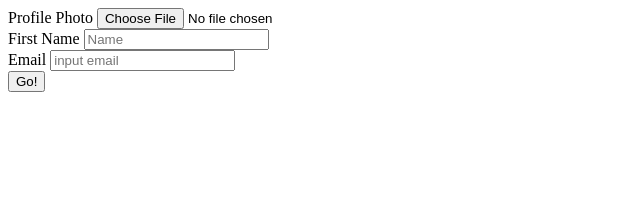
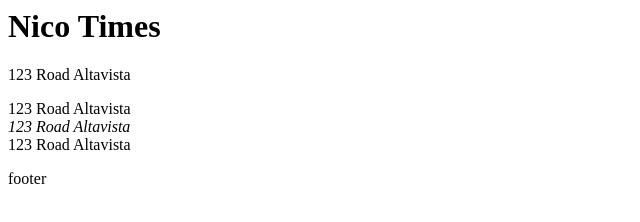
Before and after one commit to beduty/kokoa-clone, a plain HTML site: page home.html in a window 1280 px wide. Shown: the whole page, without its empty margins (0-640 px from the left). Drawn offline with Linux system fonts and the light colour scheme.

Commit message:
0_4. 쉽게 읽을 수 있도록 div범벅 말고 적합한 semantic을 사용하자!

```diff
--- a/home.html
+++ b/home.html
@@ -8,25 +8,17 @@
         <meta name = "description", content="This is my Website"/>
     </head>
     <body>
-        <form>
-            <div>      <!-- for-id로 연결되어 있기때문에 label을 누르면 Input을 누른것과 동일한 효과가 나타난다. -->
-                <label for="profile">Profile Photo</label>
-                <input id = "profile" type = "file" accept=".png,.pdf"/>
-            </div>
-
-            <div>
-                <label for = "first-name">First Name</label>
-                <input id = "first-name" required type = "text" placeholder="Name"/>
-            </div>
-
-            <div>
-                <label for = "email">Email</label>
-                <input id = "email" required type = "email" placeholder="input email"/>
-            </div>
-
-            <div>
-                <input type = "submit" value="Go!"/>
-            </div>
-        </form>
+        <header>
+            <h1>Nico Times</h1>
+        </header>
+        <main>
+            <p>123 Road Altavista</p>
+            <span>123 Road Altavista</span>
+            <address>123 Road Altavista</address>
+            <div>123 Road Altavista</div>
+        </main>
+        <footer>
+            <p>footer</p>
+        </footer>
     </body>
 </html>
```
